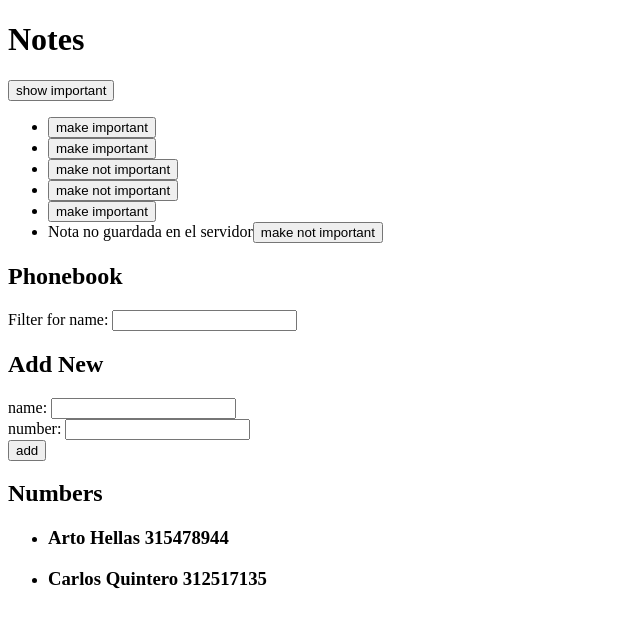
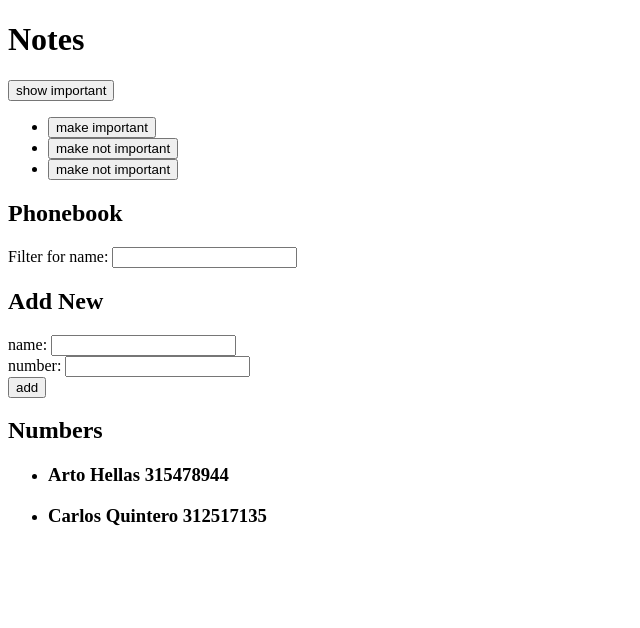
Before and after one commit to Cmquintero/fullstackParteDos, a React (Vite) app: page / in a window 1280 px wide. Shown: the top 628 px of the page, without its empty margins (0-640 px from the left). Built offline with nearby package versions, Linux system fonts and the light colour scheme; data requests are answered from the project's data file.

Commit message:
parte2 Ejercicio 2.13

```diff
--- a/db.json
+++ b/db.json
@@ -3,29 +3,20 @@
     {
       "name": "Arto Hellas",
       "number": "040-123456",
-      "id": "1"
+      "id": "1",
+      "important": false
     },
     {
       "name": "Ada Lovelace",
       "number": "39-44-5323523",
-      "id": "2"
+      "id": "2",
+      "important": true
     },
     {
       "name": "Dan Abramov",
       "number": "12-43-234345",
       "id": "3",
       "important": true
-    },
-    {
-      "name": "Carlos Mario",
-      "number": "3157960454",
-      "id": "4",
-      "important": true
-    },
-    {
-      "id": 3,
-      "name": "Helsinsky Stack",
-      "number": "12554-155-505"
     }
   ]
 }
--- a/src/App.jsx
+++ b/src/App.jsx
@@ -39,7 +39,6 @@ const App = () => {
   const [notes, setNotes] = useState([])
   const [newNote, setNewNote] = useState('')
   const [showAll, setShowAll] = useState(true)
-
   useEffect(() => {
     noteService
       .getAll()
@@ -61,6 +60,17 @@ const App = () => {
           `Esta nota: '${note.content}' ya se ha borrado del servidor`
         )
         setNotes(notes.filter(n => n.id !== id))
+      })
+  }
+  const hook = () => {
+    noteService
+      .getAll()
+      .then(initialPerson => {
+        setPersons(initialPerson)
+        setFilter(initialPerson)
+      })
+      .catch((error)=>{
+        console.error("Error in get",error)
       })
   }
 
@@ -117,14 +127,15 @@ const App = () => {
     const personObject = {
       name: newName,
       number: newNumber,
-      id: persons.length + 1
+      id: persons.length +1 + 1 //Es Algo extraño pero en la creacion del id no me daba como queria y no me habia fijado en que contaba el arreglo desde 0 y el id desde 1 por eso decidi crear el +1+1 para que asi el id no de un numero incorrecto
     }
-    axios.post("http://localhost:3001/persons",personObject).then(response=>{
-      console.log(response)
-    })
-    setPersons(persons.concat(personObject))
+    noteService.create( personObject).then(personBack => {
+      console.log(personBack)
+    setPersons(persons.concat(personBack))
     setNewName('')
     setNewNumber('')
+    })
+
   }
 
   const personsToShow = filterText.length > 0
--- a/src/services/notes.js
+++ b/src/services/notes.js
@@ -3,13 +3,9 @@ const baseUrl = 'http://localhost:3001/persons'
 
 const getAll = () => {
     const request = axios.get(baseUrl)
-    const nonExisting = {
-      id: 10000,
-      content: 'Nota no guardada en el servidor',
-      important: true,
+    return request.then(response => response.data)
     }
-    return request.then(response => response.data.concat(nonExisting))
-  }
+
 const create = newObject => {
   const request = axios.post(baseUrl, newObject)
   return request.then(response => response.data)
@@ -22,3 +18,4 @@ const update = (id, newObject) => {
 
 
 export default { getAll, create, update }
+//el código que maneja la comunicación con el backend
```
